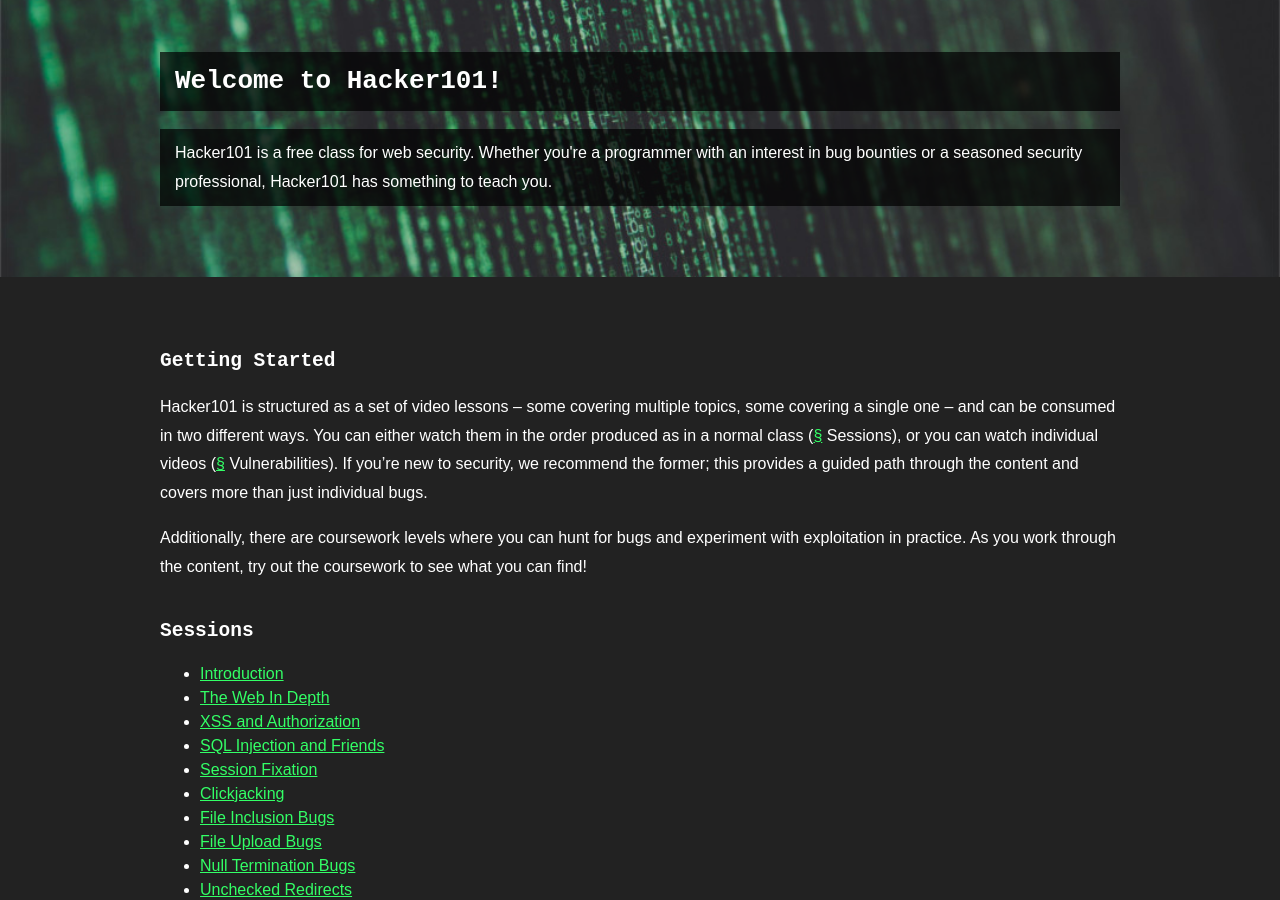
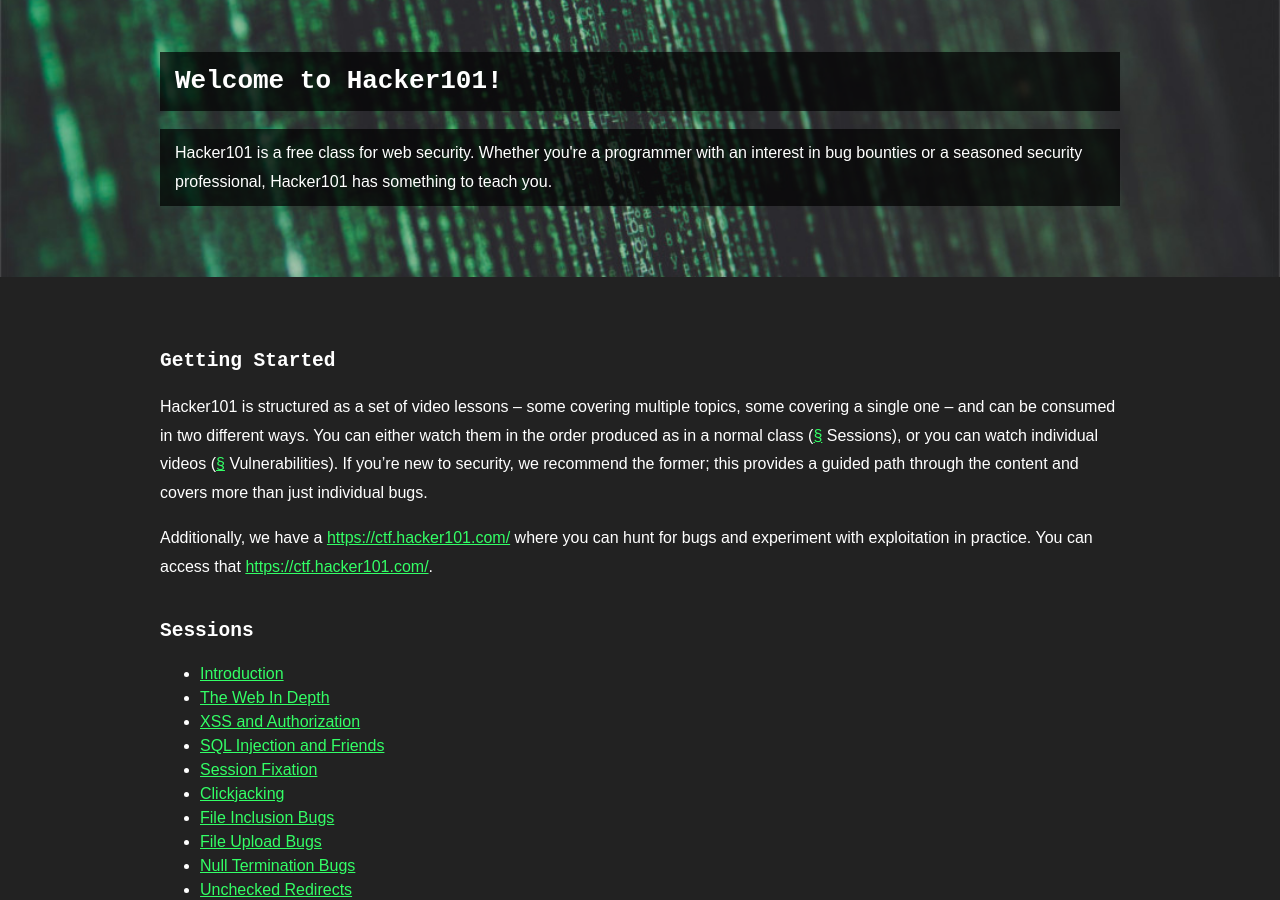
Before and after one commit to Hacker0x01/hacker101, a Jekyll site: the page built from index.md, in a window 1280 px wide and 900 px high. Built offline with Jekyll 4.4.1, drawn with Linux system fonts in a browser that asks for light colours; our own code applies the rules of GitHub Pages for plain Markdown files.

Commit message:
Added CTF link.

```diff
--- a/index.md
+++ b/index.md
@@ -7,7 +7,7 @@
 
 Hacker101 is structured as a set of video lessons -- some covering multiple topics, some covering a single one -- and can be consumed in two different ways.  You can either watch them in the order produced as in a normal class ([§](#sessions) Sessions), or you can watch individual videos ([§](#vulnerabilities) Vulnerabilities).  If you're new to security, we recommend the former; this provides a guided path through the content and covers more than just individual bugs.
 
-Additionally, there are coursework levels where you can hunt for bugs and experiment with exploitation in practice.  As you work through the content, try out the coursework to see what you can find!
+Additionally, we have a [https://ctf.hacker101.com/](CTF (Capture The Flag)) where you can hunt for bugs and experiment with exploitation in practice.  You can access that [https://ctf.hacker101.com/](here).
 
 Sessions
 --------
```
